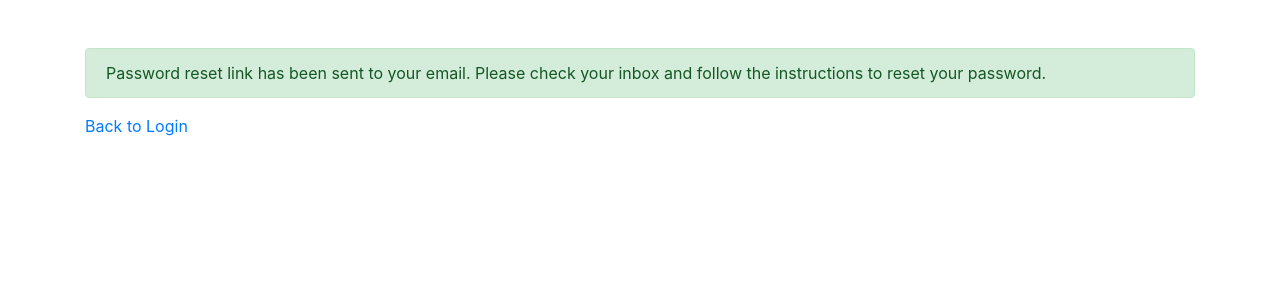
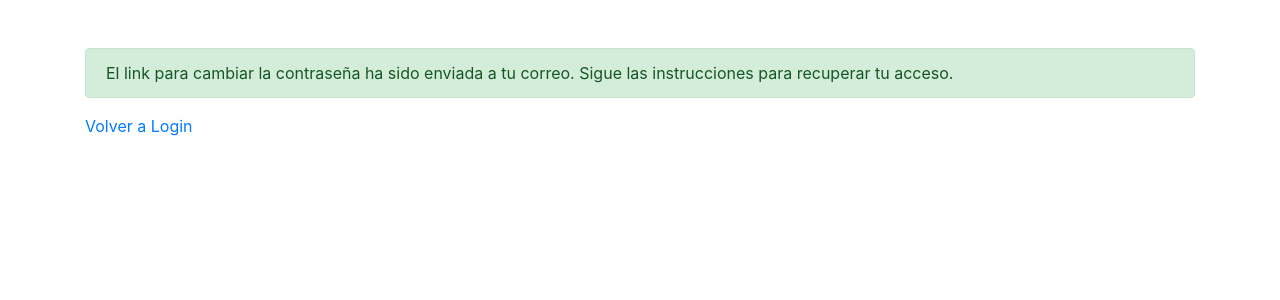
Before and after one commit to marioungui/Simple-PHP-login, a PHP site: page /password-forgot-confirm.php in a window 1280 px wide. Shown: the top 300 px of the page. Run offline with PHP 8.4, Linux system fonts and the light colour scheme; some libraries are stand-ins or nearby versions.

```diff
--- a/password-forgot-confirm.php
+++ b/password-forgot-confirm.php
@@ -7,10 +7,10 @@
 <body>
     <div class="container mt-5">
         <div class="alert alert-success" role="alert">
-            Password reset link has been sent to your email. Please check your inbox and follow the instructions to reset your password.
+            El link para cambiar la contraseña ha sido enviada a tu correo. Sigue las instrucciones para recuperar tu acceso.
         </div>
         <p>
-            <a href="login.php">Back to Login</a>
+            <a href="login.php">Volver a Login</a>
         </p>
     </div>
 
```
Also changed, not shown: password-reset.php (+4 -8 lines).
